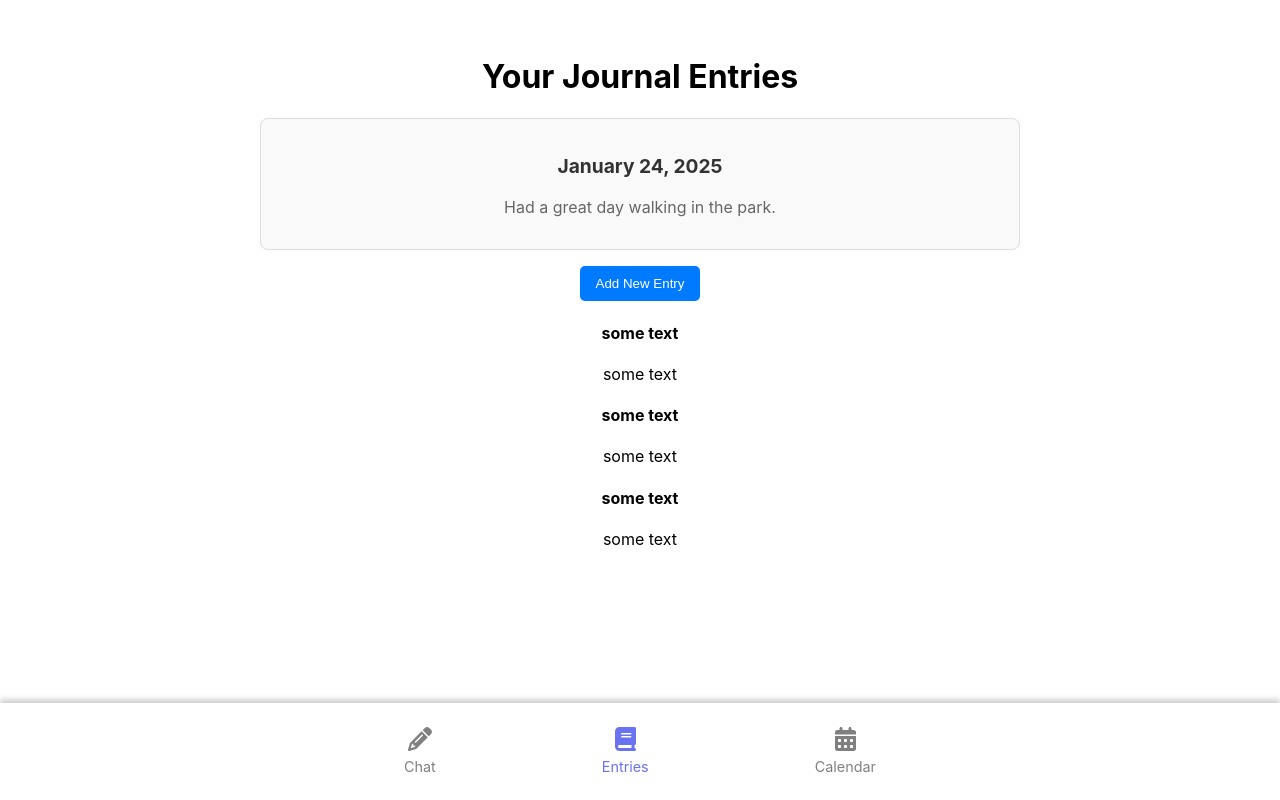
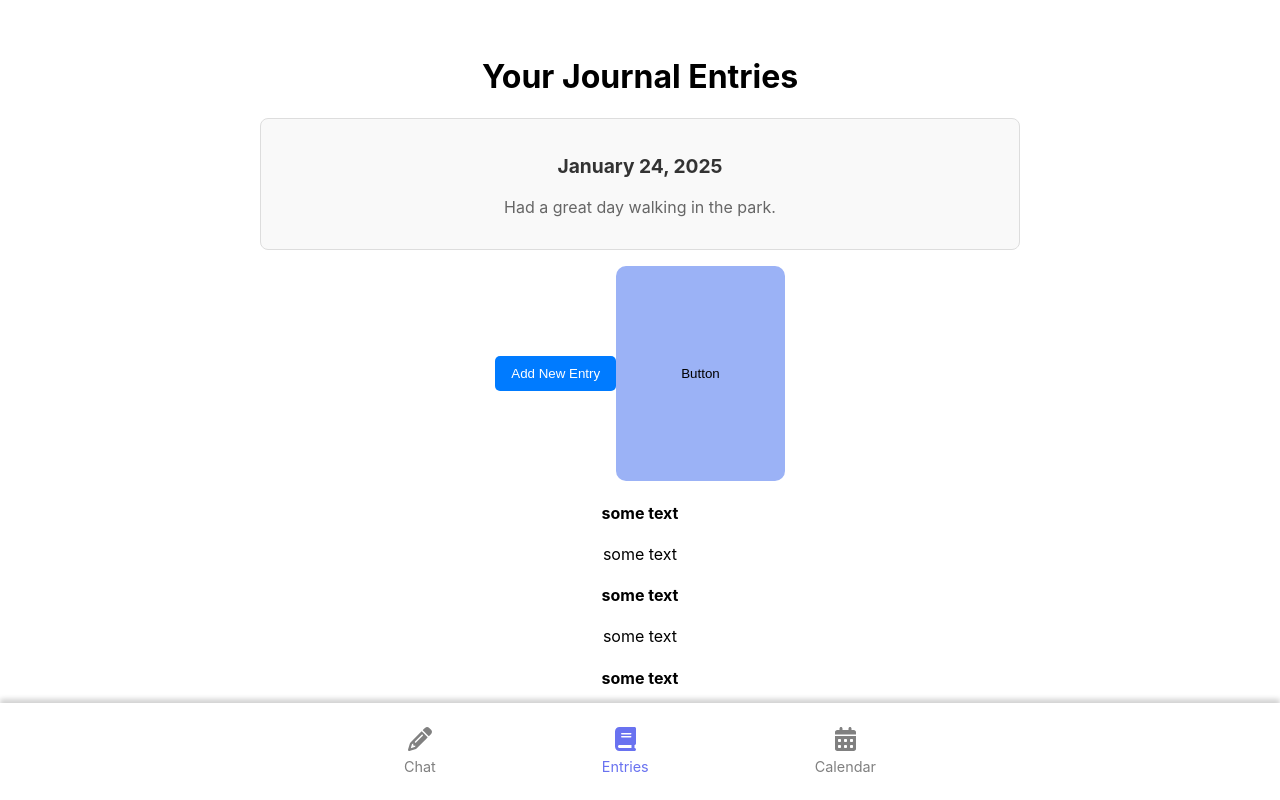
Before and after one commit to Shaquif/QHacks2025, a React (Create React App) app in the folder client/: page /Entries in a window 1280 px wide. Built offline with nearby package versions, Linux system fonts and the light colour scheme.

Commit message:
commiting install package

```diff
--- a/client/package.json
+++ b/client/package.json
@@ -4,6 +4,11 @@
   "private": true,
   "proxy": "http://localhost:5000",
   "dependencies": {
+    "@fortawesome/fontawesome-svg-core": "^6.7.2",
+    "@fortawesome/free-brands-svg-icons": "^6.7.2",
+    "@fortawesome/free-regular-svg-icons": "^6.7.2",
+    "@fortawesome/free-solid-svg-icons": "^6.7.2",
+    "@fortawesome/react-fontawesome": "^0.2.2",
     "@testing-library/jest-dom": "^5.17.0",
     "@testing-library/react": "^13.4.0",
     "@testing-library/user-event": "^13.5.0",
--- a/client/src/entries.css
+++ b/client/src/entries.css
@@ -36,3 +36,15 @@
   .add-entry-btn:hover {
     background-color: #0056b3;
   }
+
+  .entry-button {
+    display: inline-block;
+    padding: 100px 65px;
+    border: none;
+    border-radius: 10px;
+    background-color: #9bb2f6;
+    color: black;
+    cursor: pointer;
+    text-align: left;
+
+  }
--- a/client/src/pages/Entries.js
+++ b/client/src/pages/Entries.js
@@ -15,6 +15,8 @@ function FetchData() {
 
       <button className="add-entry-btn">Add New Entry</button>
 
+      <button className="entry-button">Button</button>
+
       <div className="test">
         <div className="posts">
           {Data.map((post) => {
```
Also changed, not shown: 1 other file (tests, documents, lock files or other folders).
